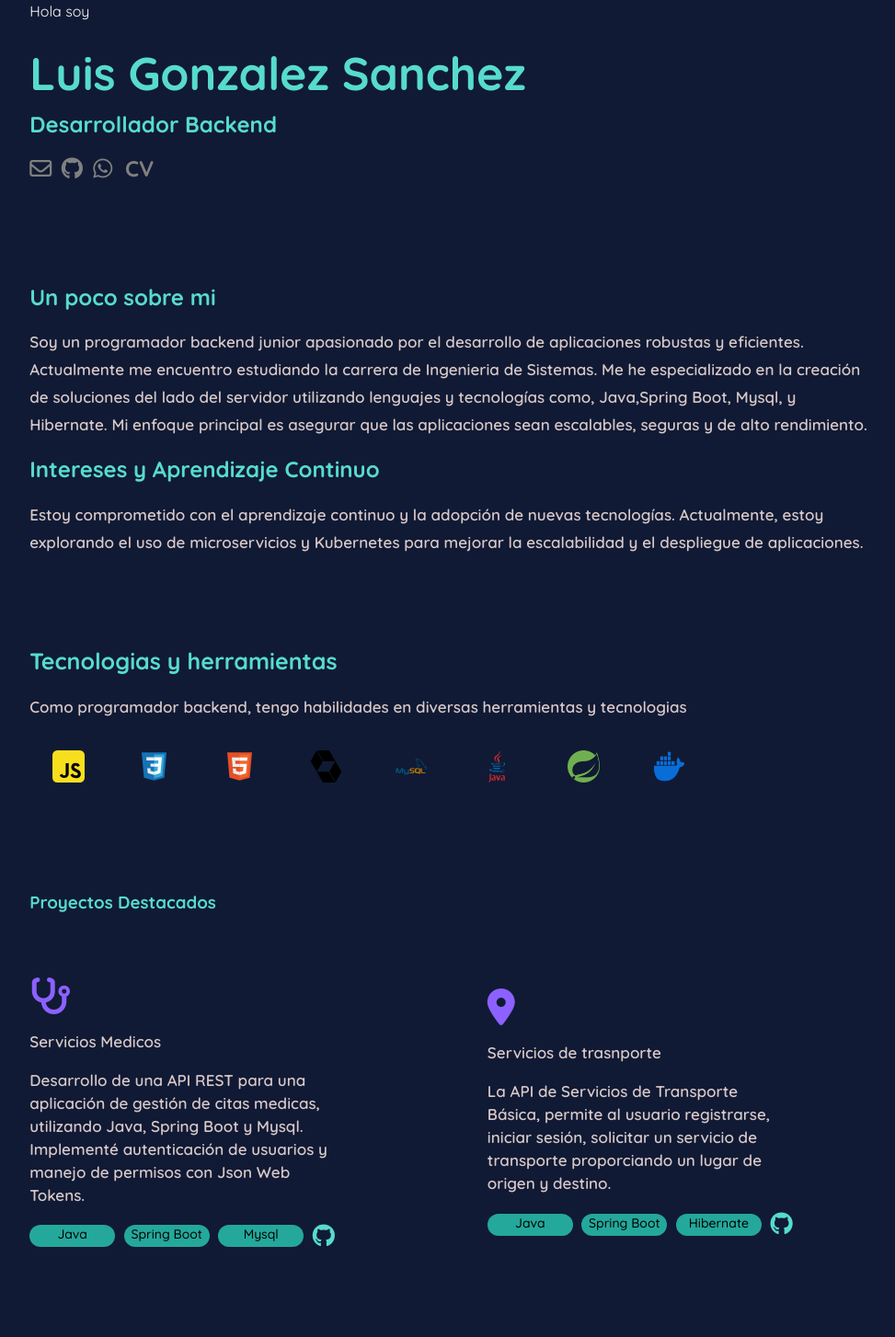
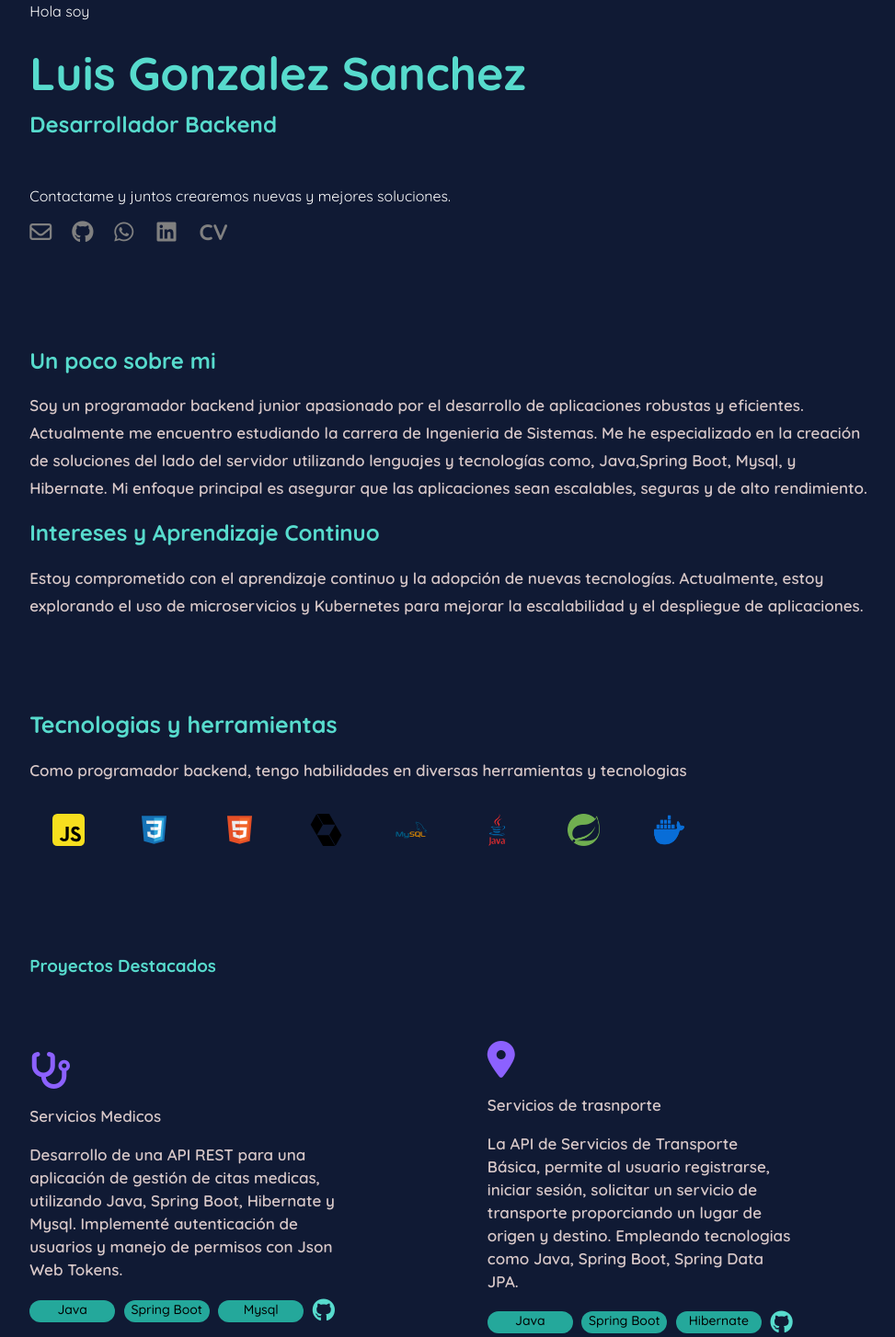
Before and after one commit to GonzalezSanchezLuis/Portafolios, a plain HTML site: page index.html in a window 1280 px wide. Shown: the part 13-1467 px from the top of the page at 92% size, without its empty margins (147-1120 px from the left). Drawn offline with Linux system fonts and the light colour scheme.

Commit message:
Mejorando la legibilidad de los textos

```diff
--- a/index.html
+++ b/index.html
@@ -14,6 +14,8 @@
                  <p>Hola soy</p>
                  <h1 id="autowrite-text" class="autowrite-text"></h1>
                  <h2>Desarrollador Backend</h2>
+                 <br>
+                 <p>Contactame y juntos crearemos nuevas y mejores soluciones.</p>
                  <div class="banner-icon">
                     <div class="icon">
                          <a href="mailto:luisrbn10@outlook.es?Subject=Oferta laboral"><i class="far fa-envelope"></i></a>
@@ -25,7 +27,10 @@
                          <a href="https://api.whatsapp.com/send?phone=3227603630" target="_blank"><i class="fab fa-whatsapp"></i></a>
                  </div>
                  <div class="icon">
-                    <a href="https://drive.google.com/file/d/15Br_Y1qwbUHK-eyptPx30E3D8rk6tFmU/view?usp=sharing" download="Dev_cv.pdf" class="cv">CV</a>
+                    <a href="https://www.linkedin.com/in/developerbackend/" target="_blank"><i class="fab fa-linkedin"></i></i></a>
+            </div>
+                 <div class="icon">
+                    <a href="https://drive.google.com/file/d/1xximbxAnwrXPiahbTZb4E2Wpdn1BzL80/view?usp=sharing" download="Dev_cv.pdf" class="cv">CV</a>
             </div>
         </div>
     </div>
@@ -135,7 +140,7 @@
                          <i class="fas fa-stethoscope"></i>
                          <p class="name-project">Servicios Medicos</p>
                          <p>
-                             Desarrollo de una API REST para una aplicación de gestión de citas medicas, utilizando Java, Spring Boot y Mysql.
+                             Desarrollo de una API REST para una aplicación de gestión de citas medicas, utilizando Java, Spring Boot, Hibernate y Mysql.
                              Implementé autenticación de usuarios y manejo de permisos con Json Web Tokens.
                          </p>
                          <div class="technologies-projects">
@@ -157,7 +162,7 @@
                      <i class="fas fa-map-marker-alt"></i>
                          <p class="name-project">Servicios de trasnporte</p>
                          <p>La API de Servicios de Transporte Básica, permite al usuario registrarse, iniciar sesión, solicitar un servicio de transporte proporciando
-                             un lugar de origen y destino.
+                             un lugar de origen y destino. Empleando tecnologias como Java, Spring Boot, Spring Data JPA.
                          </p>
                          <div class="technologies-projects">
                              <div class="use-technologies">
@@ -170,7 +175,7 @@
                                  Hibernate
                              </div>
                              <div>
-                                 <a href="https://github.com/GonzalezSanchezLuis/Transport-Api" class="link-project" target="_blank"><i class="fab fa-github"></i></a>
+                                 <a href="https://github.com/GonzalezSanchezLuis/Api-mobility" class="link-project" target="_blank"><i class="fab fa-github"></i></a>
                          </div>
                  </div>
                  </div>
--- a/src/sass/_banner.scss
+++ b/src/sass/_banner.scss
@@ -68,7 +68,7 @@
 
 @media screen and (min-width:401px) and (max-width:500px) {
     .banner-icon{
-        width: 40%;
+        width: 50%;
     }
 }
 
@@ -78,7 +78,7 @@
     }
 }
 
-@media screen and (min-width:801px) and (max-width:1000px) {
+@media screen and (min-width:801px) and (max-width:1500px) {
     .banner-icon{
         width: 25%;
     }
```
Also changed, not shown: src/css/app.css.
